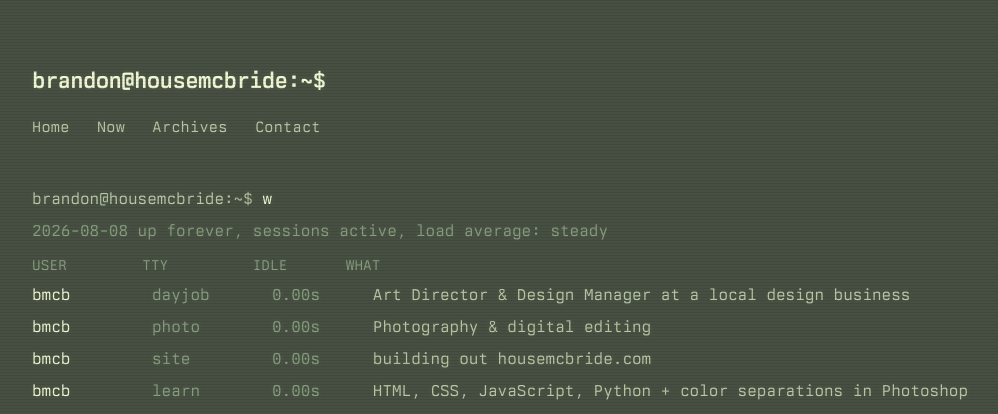
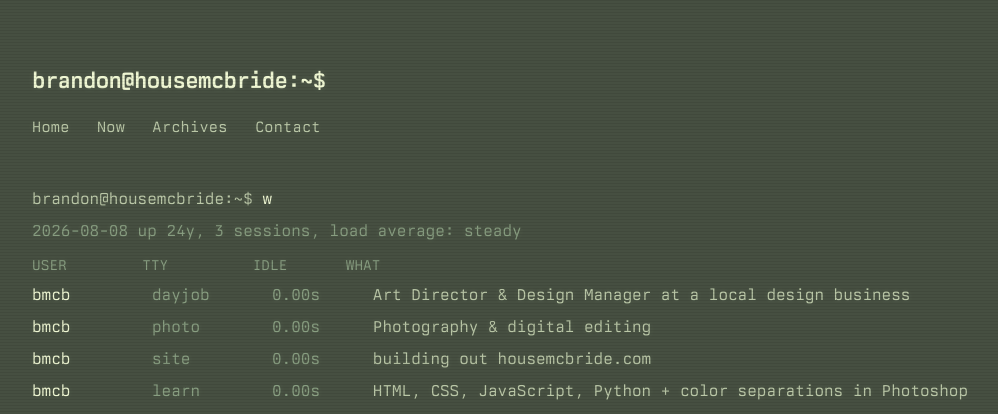
Before and after one commit to bmcbride-op/bmcbride-op.github.io, a Jekyll site: the page built from now.html, in a window 1280 px wide. Shown: the top 414 px of the page, without its empty margins (128-1126 px from the left). Built offline with Jekyll 4.4.1, drawn with Linux system fonts in a browser that asks for light colours; some web fonts are replaced.

Commit message:
Update uptime display in now.html

```diff
--- a/now.html
+++ b/now.html
@@ -4,7 +4,7 @@ title: Now
 ---
 
 <p class="prompt">brandon@housemcbride:~$ <span class="cmd">w</span></p>
-<p class="w-uptime"> {{ "now" | date: "%Y-%m-%d" }}  up forever,  sessions active,  load average: steady</p>
+<p class="w-uptime"> {{ "now" | date: "%Y-%m-%d" }}  up 24y,  3 sessions,  load average: steady</p>
 
 <p class="w-header" aria-hidden="true">
   <span>USER</span>
```
